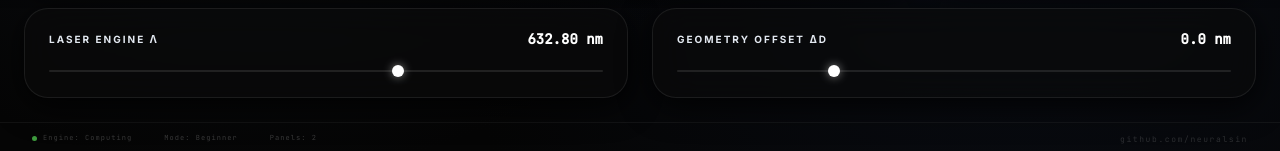
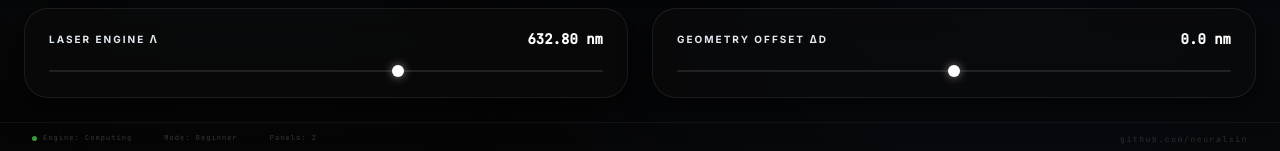
Before and after one commit to neuralsin/Interferometer, a React (Vite) app: page / in a window 1280 px wide. Shown: the part 646-797 px from the top of the page. Built offline with nearby package versions, Linux system fonts and the light colour scheme.

Commit message:
updated SceneManager (unstable)

```diff
--- a/src/App.jsx
+++ b/src/App.jsx
@@ -176,11 +176,21 @@ const BeginnerBottomBar = () => {
   } else {
     // MZI — nanometer step to avoid aliasing
     sliderLabel = 'Geometry Offset Δd';
-    const opdNm = (Math.abs(useSimulationStore.getState().mirror1PosX) - Math.abs(mirror2PosZ)) * 1e9;
+    const baseArm = Math.abs(useSimulationStore.getState().mirror1PosX);
+    const opdNm = (baseArm - Math.abs(mirror2PosZ)) * 1e9;
     sliderDisplay = `${opdNm.toFixed(1)} nm`;
-    sliderValue = Math.abs(mirror2PosZ) * 1e6; // in μm for slider range
-    sliderMin = 50000; sliderMax = 500000; sliderStep = 0.001; // 0.001 μm = 1 nm steps
-    sliderOnChange = (e) => setParam('mirror2PosZ', -parseFloat(e.target.value) * 1e-6);
+
+    // Fine sub-wavelength tuning: ±2000 nm
+    sliderMin = -2000;
+    sliderMax = 2000;
+    sliderStep = 1;
+    sliderValue = opdNm;
+
+    sliderOnChange = (e) => {
+      const newOpdNm = parseFloat(e.target.value);
+      const newM2 = baseArm - (newOpdNm * 1e-9);
+      setParam('mirror2PosZ', newM2);
+    };
   }
 
   return (
--- a/src/scene/SceneManager.jsx
+++ b/src/scene/SceneManager.jsx
@@ -603,11 +603,11 @@ const SceneManager = () => {
 
       // Theory display
       ctx.textAlign = 'right'; ctx.fillStyle = 'rgba(255,255,255,0.4)'; ctx.font = `500 ${ps(9)}px sans-serif`;
-      ctx.fillText(`Sent: ${st.simFired}`, px(680), py(20));
+      ctx.fillText(`Sent: ${st.simFired}`, px(680), py(45));
       const { p1: tp1, p2: tp2 } = detectionProbabilities(st.wavelength, opd);
       ctx.fillStyle = 'rgba(255,255,255,0.25)'; ctx.font = `${ps(8)}px monospace`;
       const interferenceLabel = (st.m1Enabled && st.m2Enabled && st.bs2Enabled) ? '' : ' (no interference)';
-      ctx.fillText(`P(D1)=${(tp1 * 100).toFixed(0)}% P(D2)=${(tp2 * 100).toFixed(0)}%${interferenceLabel}`, px(680), py(35));
+      ctx.fillText(`P(D1)=${(tp1 * 100).toFixed(0)}% P(D2)=${(tp2 * 100).toFixed(0)}%${interferenceLabel}`, px(680), py(60));
 
       // Formula subheading
       ctx.fillStyle = 'rgba(255,255,255,0.15)'; ctx.font = `${ps(7)}px monospace`; ctx.textAlign = 'left';
```
